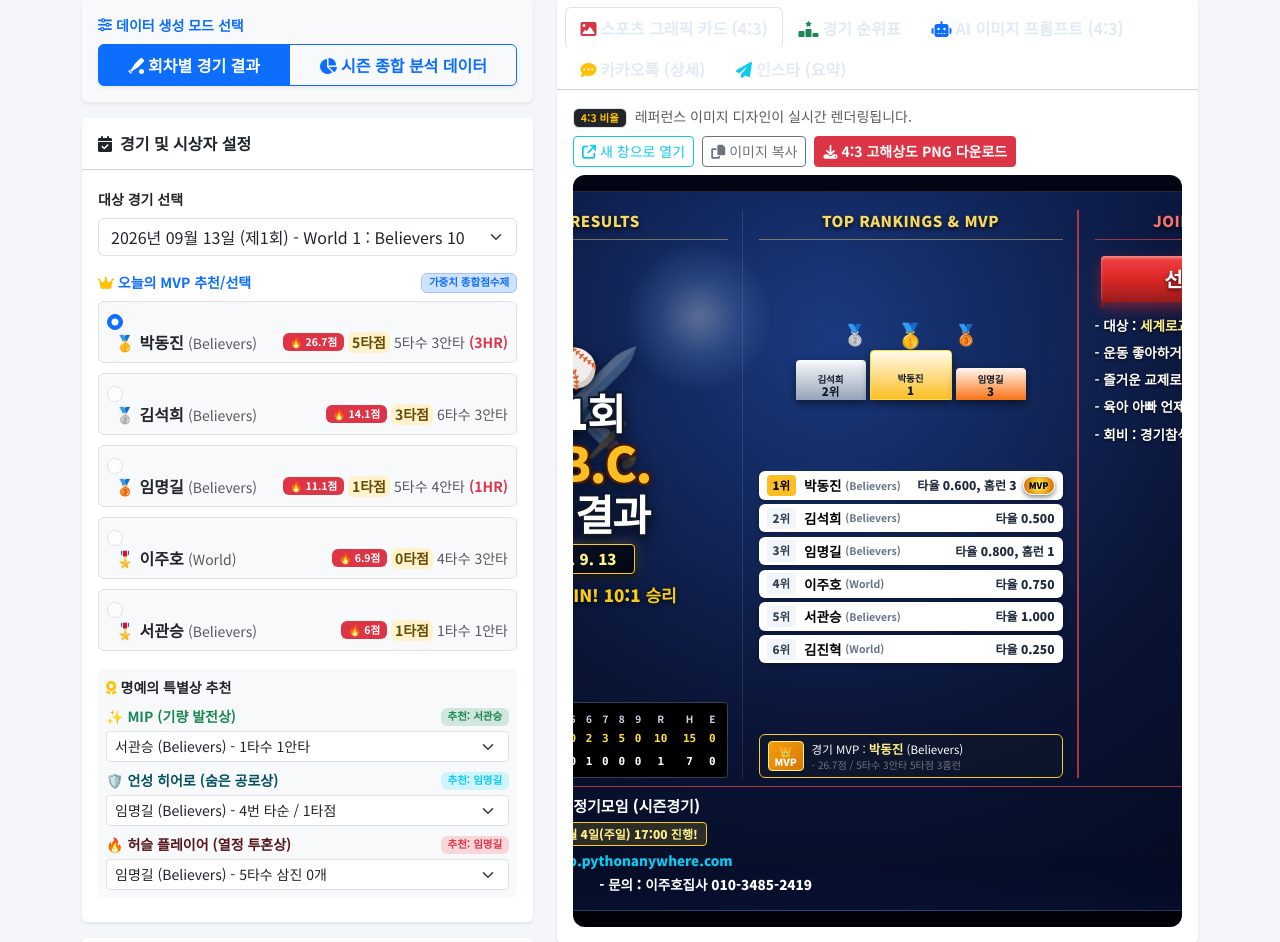
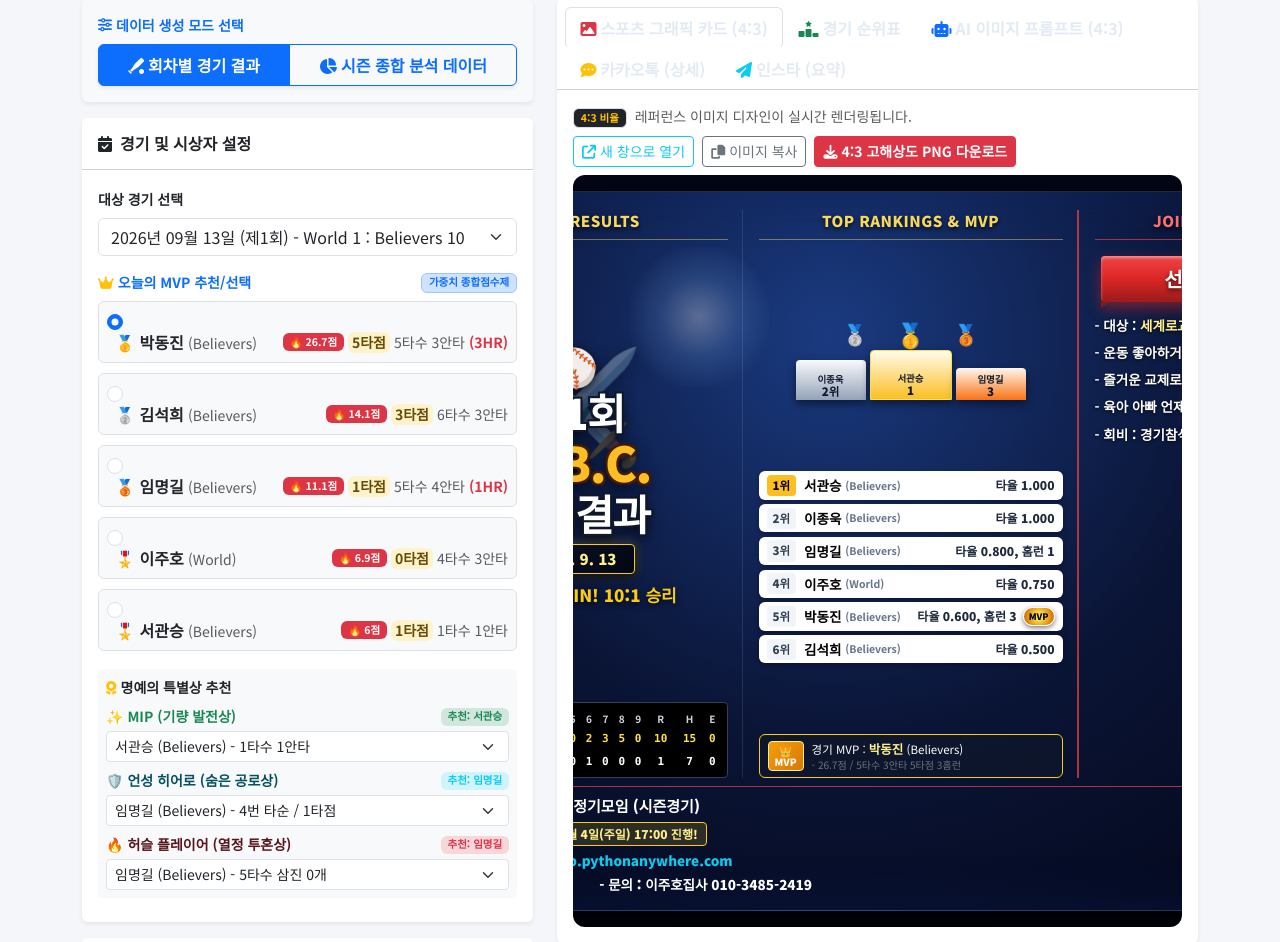
Before and after one commit to Irum725/WBC, a Flask app: page /sns in a window 1280 px wide. Shown: the part 182-1124 px from the top of the page. Run offline with Flask 3, Linux system fonts and the light colour scheme; data comes from the database, SQL or seed files in the repository.

Commit message:
feat(sns): sort rankings, podium, and AI prompts by batting average

```diff
--- a/app.py
+++ b/app.py
@@ -714,6 +714,12 @@ def sns_page(gid=None):
             rd['mvp_pts'] = calc_mvp_points(r)
             recs.append(rd)
 
+        # 타율 기준 순위 정렬 (동률시 안타수 > 타수 > 타점 > 홈런 > MVP점수 순)
+        recs = sorted(
+            [r for r in recs if r['ab'] > 0],
+            key=lambda x: (x.get('avg', 0.0), x.get('hits', 0), x.get('ab', 0), x.get('rbi', 0), x.get('hr', 0), x.get('mvp_pts', 0.0)),
+            reverse=True
+        ) + [r for r in recs if r.get('ab', 0) <= 0]
         mvp_cands = sorted([r for r in recs if r['ab'] > 0], key=lambda x: x['mvp_pts'], reverse=True)[:5]
         hr_list   = sorted([r for r in recs if r['hr'] > 0], key=lambda x: -x['hr'])
         rbi_list  = sorted([r for r in recs if r['rbi'] > 0], key=lambda x: -x['rbi'])
@@ -865,15 +871,23 @@ def generate_sns_payload(d=None):
             rd['mvp_pts'] = calc_mvp_points(rd)
             season_recs.append(rd)
 
-        sorted_season = sorted(season_recs, key=lambda x: (x['mvp_pts'], x['avg'], x['hits']), reverse=True)
+        # MVP 추천용 종합점수 순 정렬
+        sorted_season_mvp = sorted(season_recs, key=lambda x: (x['mvp_pts'], x['avg'], x['hits']), reverse=True)
+
+        # 순위표용 타율 기준 시즌 순위 정렬 (동률시 안타수 > 타수 > 홈런 > 타점 > MVP점수 순)
+        sorted_season = sorted(
+            [r for r in season_recs if r['ab'] > 0],
+            key=lambda x: (x.get('avg', 0.0), x.get('hits', 0), x.get('ab', 0), x.get('hr', 0), x.get('rbi', 0), x.get('mvp_pts', 0.0)),
+            reverse=True
+        ) + [r for r in season_recs if r.get('ab', 0) <= 0]
 
         mvp_row = None
         if mvp:
-            for r in sorted_season:
+            for r in sorted_season_mvp:
                 if r['name'] == mvp:
                     mvp_row = r; break
-        if not mvp_row and sorted_season:
-            mvp_row = sorted_season[0]
+        if not mvp_row and sorted_season_mvp:
+            mvp_row = sorted_season_mvp[0]
 
         mvp_name = mvp_row['name'] if mvp_row else (mvp or '—')
         mvp_stats_line = f"{mvp_row['mvp_pts']}점 / {mvp_row['ab']}타수 {mvp_row['hits']}안타 {mvp_row['rbi']}타점 {mvp_row['hr']}홈런" if mvp_row else "—"
@@ -1171,7 +1185,16 @@ def generate_sns_payload(d=None):
 
     team_stats_str = "\n\n".join(team_stats_blocks)
 
-    sorted_hitters = sorted([r for r in rec_list if r['ab'] > 0], key=lambda x: x['mvp_pts'], reverse=True)
+    # MVP 추천용 종합점수 순 정렬
+    sorted_mvp_hitters = sorted([r for r in rec_list if r['ab'] > 0], key=lambda x: x['mvp_pts'], reverse=True)
+
+    # 순위표용 타율 기준 순위 정렬 (동률시 안타수 > 타수 > 타점 > 홈런 > MVP점수 순)
+    sorted_hitters = sorted(
+        [r for r in rec_list if r['ab'] > 0],
+        key=lambda x: (x.get('avg', 0.0), x.get('hits', 0), x.get('ab', 0), x.get('rbi', 0), x.get('hr', 0), x.get('mvp_pts', 0.0)),
+        reverse=True
+    ) + [r for r in rec_list if r.get('ab', 0) <= 0]
+
     hr_lead = sorted([r for r in rec_list if r['hr'] > 0], key=lambda x: -x['hr'])
     rbi_lead = sorted([r for r in rec_list if r['rbi'] > 0], key=lambda x: -x['rbi'])
 
@@ -1189,7 +1212,7 @@ def generate_sns_payload(d=None):
     # MVP
     mvp_row = None
     if mvp: mvp_row = get_row(mvp)
-    if not mvp_row and sorted_hitters: mvp_row = sorted_hitters[0]
+    if not mvp_row and sorted_mvp_hitters: mvp_row = sorted_mvp_hitters[0]
 
     mvp_detail = ""
     if mvp_row:
@@ -1555,7 +1578,7 @@ def generate_sns_payload(d=None):
         'ai_prompt': ai_prompt,
         'ai_prompt_ko': ai_prompt_ko,
         'graphic_data': graphic_data,
-        'mvp_cands': sorted_hitters[:5] if data_mode == 'single' else sorted_season[:5],
+        'mvp_cands': sorted_mvp_hitters[:5] if data_mode == 'single' else sorted_season_mvp[:5],
         'awards': awards if data_mode == 'single' else {}
     }
 
--- a/templates/sns.html
+++ b/templates/sns.html
@@ -790,15 +790,15 @@ if (typeof html2canvas === 'undefined') {
                                             </div>
                                             <div class="podium-stairs-svg">
                                                 <div class="podium-col p-col-2">
-                                                    <span class="podium-pname" id="podium2Name">{{ mvp_cands[1].name if mvp_cands|length > 1 else '—' }}</span>
+                                                    <span class="podium-pname" id="podium2Name">{{ initial_sns_data.graphic_data.top_ranks[1].name if (initial_sns_data and initial_sns_data.graphic_data.top_ranks|length > 1) else (records[1].name if records|length > 1 else '—') }}</span>
                                                     <span class="podium-rank-tag">2위</span>
                                                 </div>
                                                 <div class="podium-col p-col-1">
-                                                    <span class="podium-pname" id="podium1Name">{{ mvp_cands[0].name if mvp_cands else '—' }}</span>
+                                                    <span class="podium-pname" id="podium1Name">{{ initial_sns_data.graphic_data.top_ranks[0].name if (initial_sns_data and initial_sns_data.graphic_data.top_ranks) else (records[0].name if records else '—') }}</span>
                                                     <span class="podium-rank-tag">1</span>
                                                 </div>
                                                 <div class="podium-col p-col-3">
-                                                    <span class="podium-pname" id="podium3Name">{{ mvp_cands[2].name if mvp_cands|length > 2 else '—' }}</span>
+                                                    <span class="podium-pname" id="podium3Name">{{ initial_sns_data.graphic_data.top_ranks[2].name if (initial_sns_data and initial_sns_data.graphic_data.top_ranks|length > 2) else (records[2].name if records|length > 2 else '—') }}</span>
                                                     <span class="podium-rank-tag">3</span>
                                                 </div>
                                             </div>
@@ -806,7 +806,8 @@ if (typeof html2canvas === 'undefined') {
 
                                         <!-- Top 6 Ranks (Capsule rows) -->
                                         <div class="rank-capsule-list" id="cardRankList">
-                                            {% for r in (mvp_cands or [])[:6] %}
+                                            {% set top_display = (initial_sns_data.graphic_data.top_ranks if (initial_sns_data and initial_sns_data.graphic_data.top_ranks) else (records or [])[:6]) %}
+                                            {% for r in top_display %}
                                             <div class="capsule-row {% if loop.first %}rank-1{% endif %}">
                                                 <div class="d-flex align-items-center">
                                                     <span class="capsule-badge">{{ loop.index }}위</span>
@@ -814,8 +815,8 @@ if (typeof html2canvas === 'undefined') {
                                                     <small class="capsule-team">({{ r.team }})</small>
                                                 </div>
                                                 <div class="d-flex align-items-center">
-                                                    <span class="capsule-stats">타율 {{ '%0.3f'|format(r.avg) }}{% if r.hr > 0 %}, 홈런 {{ r.hr }}{% endif %}</span>
-                                                    {% if loop.first %}<span class="mvp-ribbon-seal">MVP</span>{% endif %}
+                                                    <span class="capsule-stats">타율 {{ '%0.3f'|format(r.avg|float) if r.avg is string else '%0.3f'|format(r.avg) }}{% if r.hr > 0 %}, 홈런 {{ r.hr }}{% endif %}</span>
+                                                    {% if r.is_mvp %}<span class="mvp-ribbon-seal">MVP</span>{% endif %}
                                                 </div>
                                             </div>
                                             {% endfor %}
@@ -924,7 +925,7 @@ if (typeof html2canvas === 'undefined') {
                                         <td>{{ r.k or 0 }}</td>
                                         <td class="text-danger fw-bold">{{ r.mvp_pts }}점</td>
                                         <td>
-                                            {% if loop.first %}<span class="badge bg-danger-subtle text-danger fw-bold">🏅 경기 MVP</span>{% endif %}
+                                            {% if (awards and awards.mvp and awards.mvp.name == r.name) or (mvp_cands and mvp_cands[0].name == r.name) %}<span class="badge bg-danger-subtle text-danger fw-bold">🏅 경기 MVP</span>{% endif %}
                                             {% if awards and awards.mip and awards.mip.name == r.name %}<span class="badge bg-success-subtle text-success fw-bold">✨ MIP</span>{% endif %}
                                             {% if awards and awards.unsung and awards.unsung.name == r.name %}<span class="badge bg-info-subtle text-info fw-bold">🛡️ 언성</span>{% endif %}
                                             {% if awards and awards.hustle and awards.hustle.name == r.name %}<span class="badge bg-danger text-white fw-bold">🔥 허슬</span>{% endif %}
```
